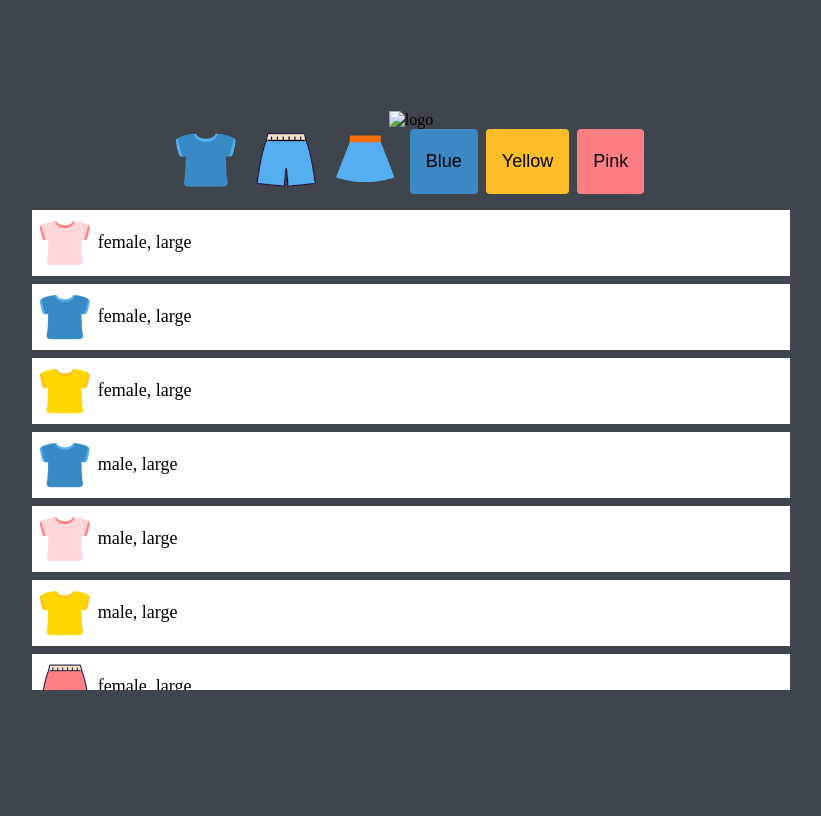
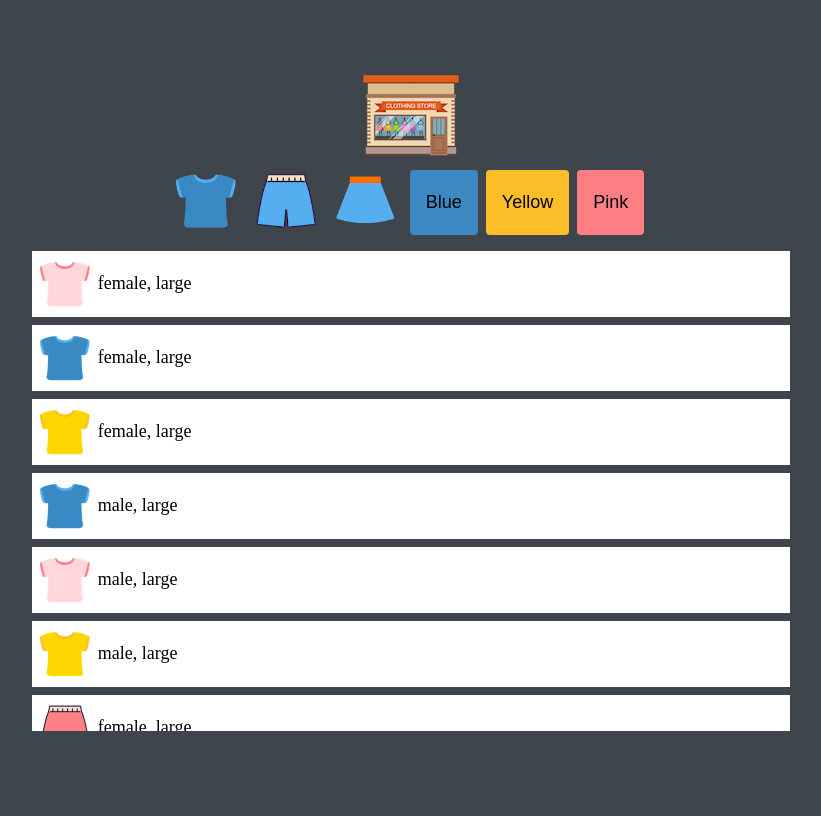
Before and after one commit to Sohee-Jeun/shoppingmallgame, a plain HTML site: page index.html in a window 1280 px wide. Shown: the whole page, without its empty margins (229-1050 px from the left). Drawn offline with Linux system fonts and the light colour scheme; the site is published under a folder, as on GitHub Pages, so addresses that start at the root find nothing.

Commit message:
Update index.html

```diff
--- a/index.html
+++ b/index.html
@@ -10,7 +10,7 @@
 </head>
 <body>
    <!--logo-->
-    <img src="/img/logo.png" alt="logo" class="logo">
+    <img src="img/logo.png" alt="logo" class="logo">
     <!--buttons-->
     <section class="btns">
         <button class="btn">
```
